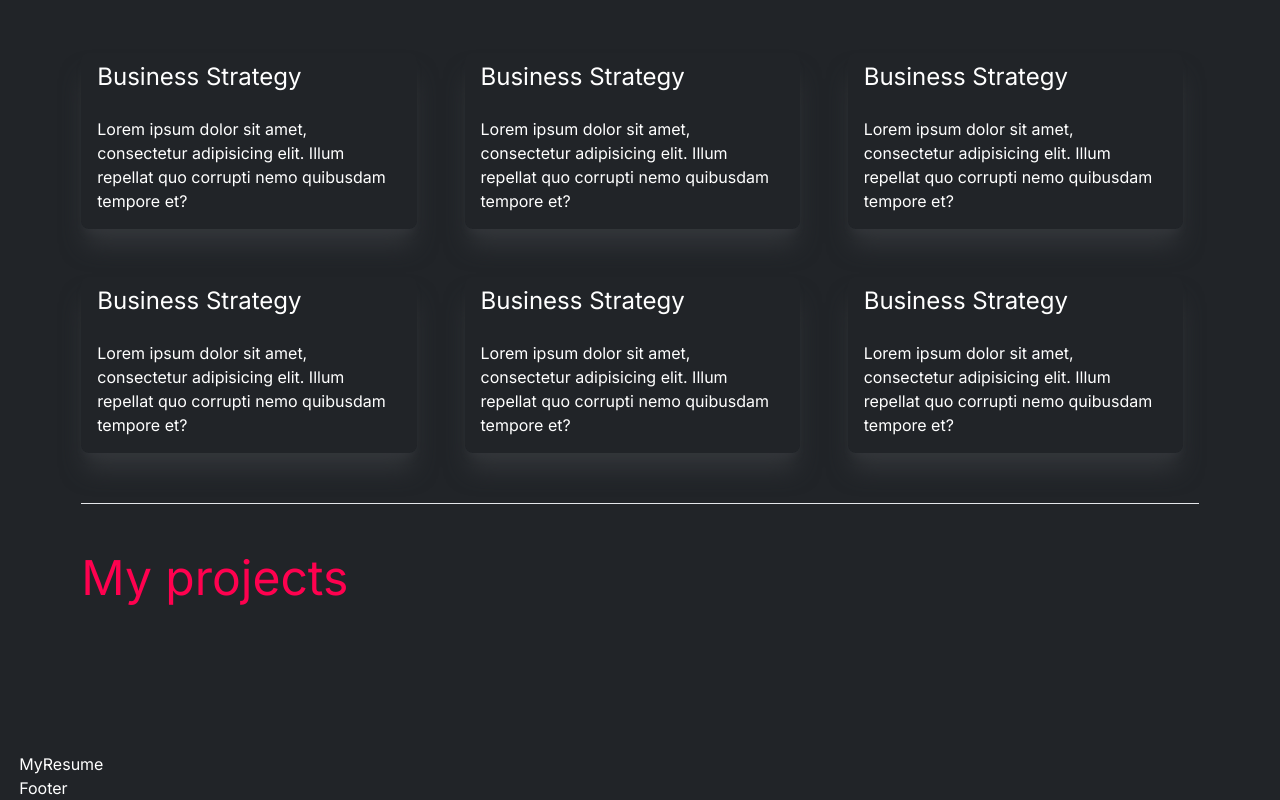
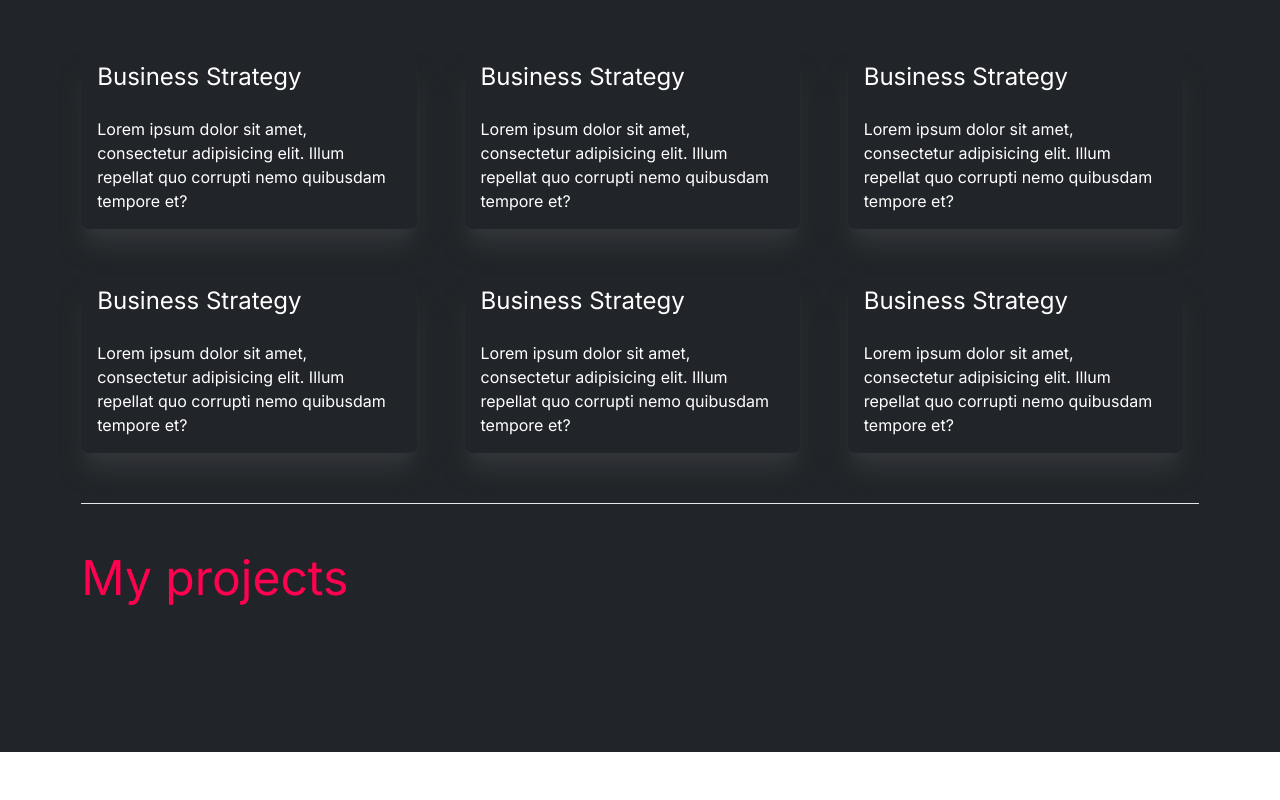
Before and after one commit to EmotionWaveStudios/My-Portfolio, a Next.js app in the folder my-portfolio/: page / in a window 1280 px wide. Shown: the part 1100-1900 px from the top of the page. After the commit the page ends 1852 px from the top, so only its background shows below. Built offline with nearby package versions, Linux system fonts and the light colour scheme.

Commit message:
project setup

```diff
--- a/my-portfolio/src/app/page.js
+++ b/my-portfolio/src/app/page.js
@@ -13,8 +13,6 @@ const Home = () => {
         <Introduction />
         <WhatIDo />
         <MyProject />
-        <MyResume />
-        <Footer />
       </div>
     </div>
   );
```
